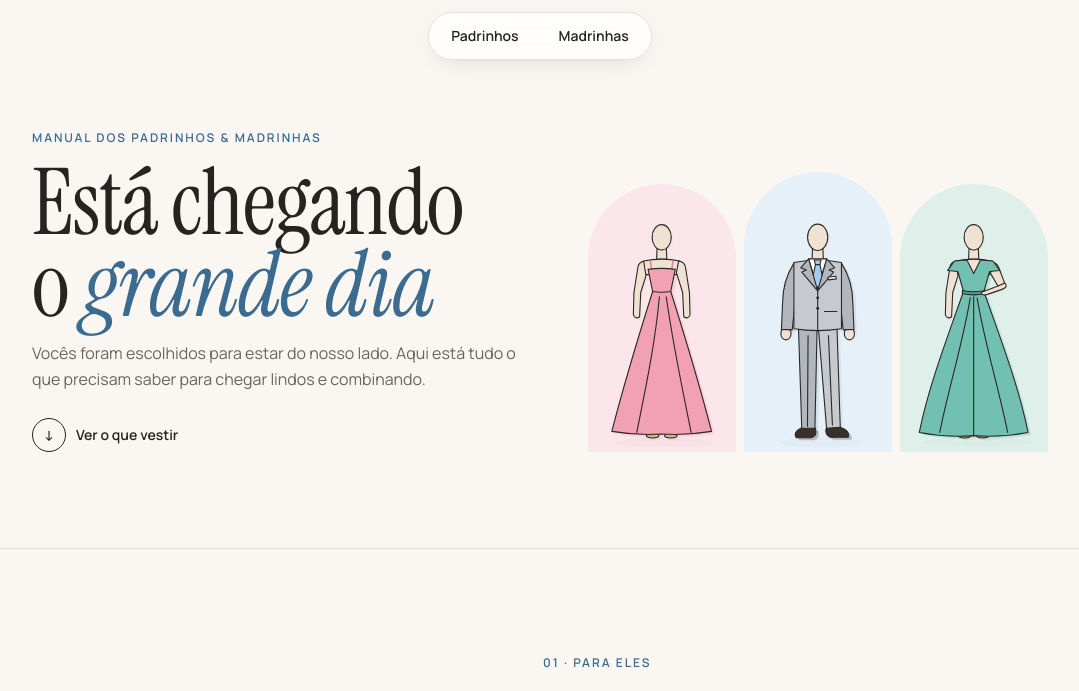
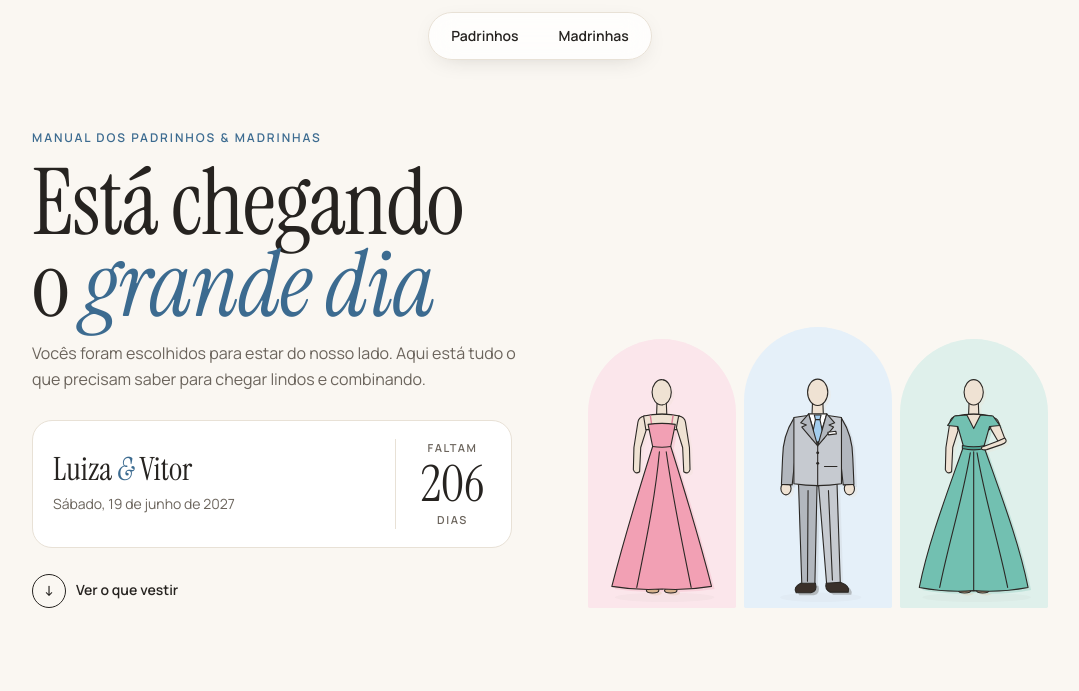
Before and after one commit to vitorsabha/manual-padrinhos, a plain HTML site: page index.html in a window 1280 px wide. Shown: the top 691 px of the page, without its empty margins (100-1179 px from the left). Drawn offline with Linux system fonts and the light colour scheme.

Commit message:
Nomes, data e contagem regressiva até 19/06/2027
Co-Authored-By: Claude Opus 5.5 <noreply@anthropic.com>

```diff
--- a/index.html
+++ b/index.html
@@ -3,13 +3,13 @@
 <head>
 <meta charset="utf-8">
 <meta name="viewport" content="width=device-width, initial-scale=1, viewport-fit=cover">
-<title>Manual dos Padrinhos e Madrinhas</title>
+<title>Manual dos Padrinhos e Madrinhas · Luiza &amp; Vitor</title>
 <meta name="description" content="Está chegando o grande dia. O que vestir: terno cinza claro, camisa branca e gravata azul claro para eles; vestido longo, de modelo e cor livres, para elas.">
 <meta name="theme-color" content="#faf7f2">
 <meta property="og:type" content="website">
 <meta property="og:locale" content="pt_BR">
 <meta property="og:title" content="Está chegando o grande dia">
-<meta property="og:description" content="O manual dos padrinhos e madrinhas: o que vestir no casamento.">
+<meta property="og:description" content="Luiza &amp; Vitor · 19 de junho de 2027. O manual dos padrinhos e madrinhas: o que vestir no casamento.">
 <meta property="og:url" content="https://vitorsabha.github.io/manual-padrinhos/">
 <meta property="og:image" content="https://vitorsabha.github.io/manual-padrinhos/og.png">
 <meta property="og:image:width" content="1200">
@@ -110,6 +110,17 @@
   .topo { padding-top: 28px; padding-bottom: 72px; display: grid; gap: 40px; align-items: end; }
   .trio { display: grid; grid-template-columns: repeat(3, 1fr); gap: 8px; align-items: end; }
   .trio .arco:nth-child(2) { padding-top: 38px; }
+  .selo {
+    display: grid; grid-template-columns: 1fr auto; align-items: center; gap: 16px;
+    margin-top: 28px; padding: 18px 20px; max-width: 30em;
+    background: var(--papel); border: 1px solid var(--linha); border-radius: 20px;
+  }
+  .casal { font-family: var(--serif); font-size: 32px; line-height: 1; margin: 0; }
+  .casal em { color: var(--azul-tinta); }
+  .quando { margin: 8px 0 0; font-size: 14px; color: var(--suave); }
+  .conta { text-align: center; padding-left: 18px; border-left: 1px solid var(--linha); min-width: 96px; }
+  .conta small { display: block; font-size: 11px; font-weight: 600; letter-spacing: .14em; text-transform: uppercase; color: var(--suave); }
+  .conta strong { display: block; font-family: var(--serif); font-weight: 400; font-size: 50px; line-height: 1; margin: 2px 0; font-variant-numeric: tabular-nums; }
   .descer {
     display: inline-flex; align-items: center; gap: 10px; margin-top: 26px;
     font-size: 14px; font-weight: 600; color: var(--tinta); text-decoration: none;
@@ -292,6 +303,17 @@
       <p class="sobrelinha">Manual dos padrinhos &amp; madrinhas</p>
       <h1>Está chegando<br>o <em>grande dia</em></h1>
       <p class="apoio">Vocês foram escolhidos para estar do nosso lado. Aqui está tudo o que precisam saber para chegar lindos e combinando.</p>
+      <div class="selo">
+        <div>
+          <p class="casal">Luiza <em>&amp;</em> Vitor</p>
+          <p class="quando">Sábado, 19 de junho de 2027</p>
+        </div>
+        <div class="conta" id="conta" hidden aria-live="polite">
+          <small id="conta-antes">faltam</small>
+          <strong id="conta-num"></strong>
+          <small id="conta-depois">dias</small>
+        </div>
+      </div>
       <a class="descer" href="#padrinhos"><span aria-hidden="true">↓</span>Ver o que vestir</a>
     </div>
     <div class="trio surge" role="img" aria-label="Uma madrinha de vestido rosa, um padrinho de terno cinza claro e uma madrinha de vestido verde-água">
@@ -406,11 +428,22 @@
 <footer>
   <div class="miolo surge">
     <p>Obrigado por estarem<br>com a gente <em>nesse dia</em>.</p>
-    <small>Com carinho, os noivos</small>
+    <small>Com carinho, Luiza &amp; Vitor</small>
   </div>
 </footer>
 
 <script>
+  // contagem até 19/06/2027, pela data do celular de quem abre
+  (function () {
+    var hoje = new Date();
+    var dias = Math.round((Date.UTC(2027, 5, 19) - Date.UTC(hoje.getFullYear(), hoje.getMonth(), hoje.getDate())) / 864e5);
+    if (dias < 0) return;
+    var $ = function (id) { return document.getElementById(id); };
+    if (dias === 0) { $('conta-antes').textContent = 'é'; $('conta-num').textContent = 'hoje'; $('conta-depois').textContent = 'o grande dia'; }
+    else if (dias === 1) { $('conta-antes').textContent = 'falta'; $('conta-num').textContent = '1'; $('conta-depois').textContent = 'dia'; }
+    else { $('conta-num').textContent = dias; }
+    $('conta').hidden = false;
+  })();
   (function () {
     var itens = document.querySelectorAll('.surge');
     if (!('IntersectionObserver' in window)) { itens.forEach(function (e) { e.classList.add('visto'); }); return; }
```
Also changed, not shown: og.png.
